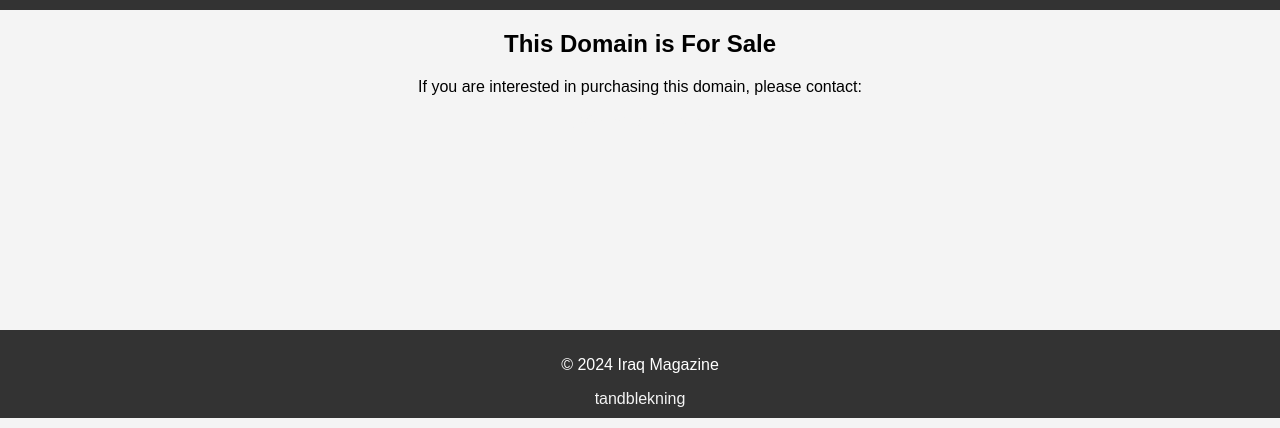
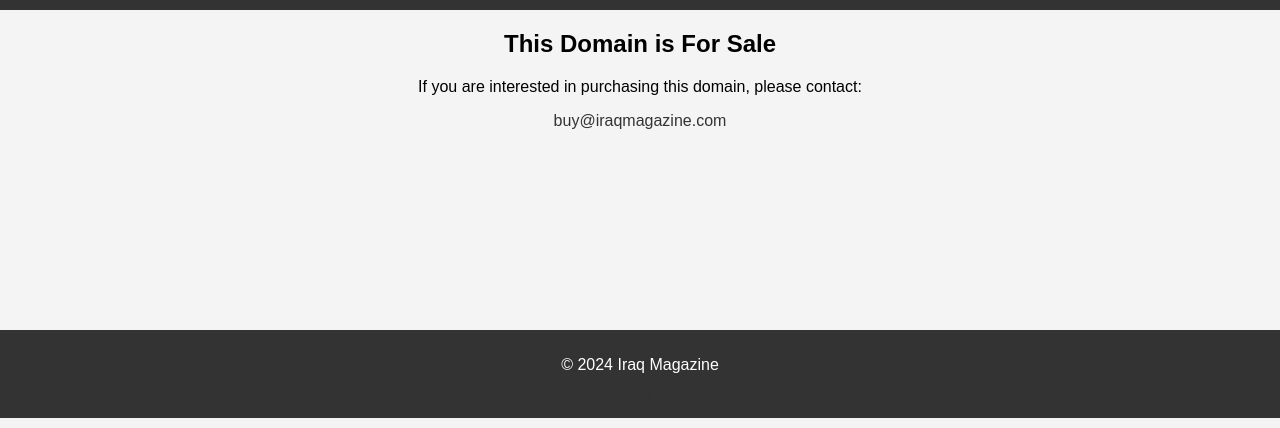
Before and after one commit to newsworthy1/iraq-magazine-site, a plain HTML site: page index.html in a window 1280 px wide. Shown: the part 372-800 px from the top of the page. Drawn offline with Linux system fonts and the light colour scheme.

Commit message:
Update index.html

```diff
--- a/index.html
+++ b/index.html
@@ -36,7 +36,7 @@
             padding: 10px 0;
         }
         a {
-            color: #f4f4f4;
+            color: #333;
             text-decoration: none;
         }
     </style>
```
